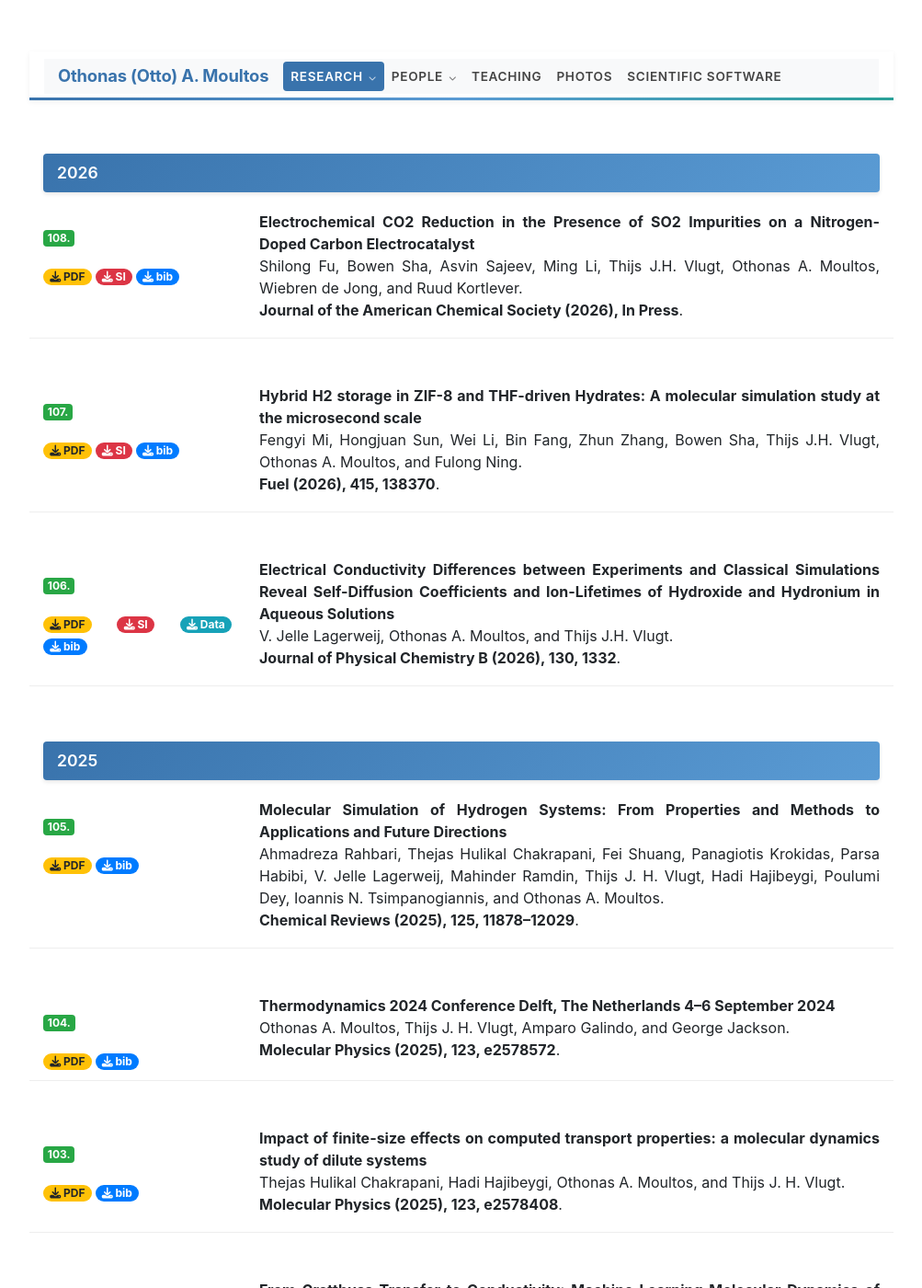
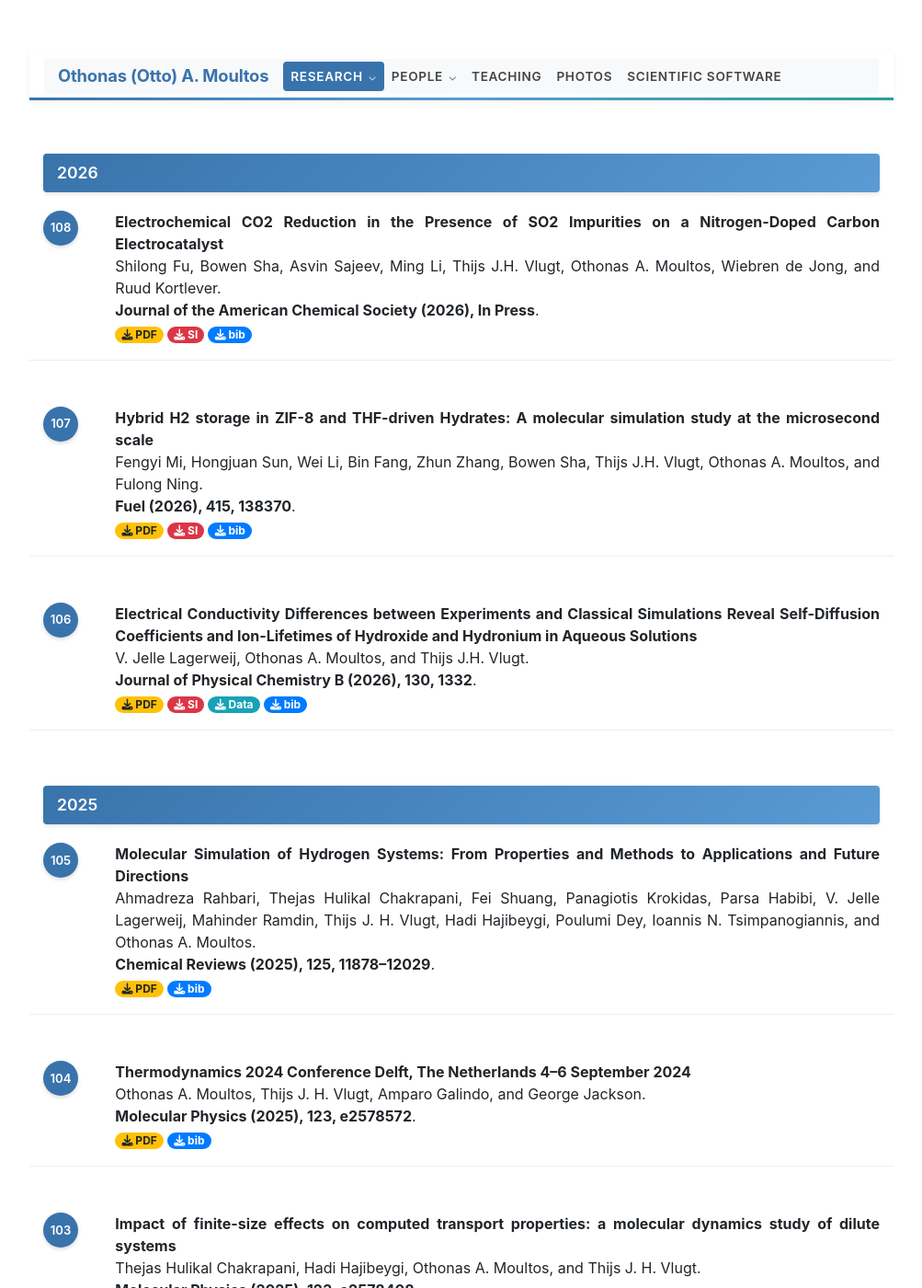
Before and after one commit to omoultosEthTuDelft/web, a Jekyll site: the page built from publications/index.md, in a window 1280 px wide and 1400 px high. Shown: the whole window at 92% size, without its empty margins (138-1141 px from the left). Built offline with Jekyll 4.4.1, drawn with Linux system fonts in a browser that asks for light colours; nearby versions of some CDN libraries; some of the changed text lies outside the part shown.

Commit message:
publicationstyle

```diff
--- a/css/theme.css
+++ b/css/theme.css
@@ -293,6 +293,29 @@ a:visited { color: #3973ac; }
   background-color: #f8f9fa;
 }
 
+/* Publication number circle */
+.pub-number {
+  display: inline-flex;
+  align-items: center;
+  justify-content: center;
+  width: 38px;
+  height: 38px;
+  border-radius: 50%;
+  background: #3973ac;
+  color: #fff;
+  font-size: 0.82rem;
+  font-weight: 600;
+  box-shadow: 0 2px 4px rgba(0,0,0,0.15);
+  margin-bottom: 8px;
+}
+
+.pub-links {
+  margin-top: 6px;
+  display: flex;
+  flex-wrap: wrap;
+  gap: 4px;
+}
+
 /* Footer */
 .site-footer {
   background-color: #f8f9fa;
--- a/publications/index.md
+++ b/publications/index.md
@@ -773,34 +773,28 @@ publications:
 
 <div id="publications-list">
 {% for pub in page.publications %}
-<!-- {% if pub('section')? %}
-<h6><strong>{{pub.title}}</strong></h6>
-{% else %}
- -->&nbsp;
+&nbsp;
 <dl class="row pub-item" data-venue="{{pub.venue}}">
- <dt class="col-sm-3">
-  <h6><span class="badge badge-danger" role="button">{{ pub.label }}</span></h6>
-  <h6><span class="badge badge-success" role="button">{{ pub.number }}</span></h6>
-  <h6><span class="badge badge-danger" role="button">{{ pub.year }}</span></h6>
-  <!-- <h8><span class="badge badge-info" role="button">{{ pub.test }}</span></h8> -->
-  <!-- <br/> -->
-  {% if pub('pdf')? %}<a href="{{ site.url}}/{{ pub.pdf }}" class="badge badge-pill  badge-warning" role="button"><i class="fa fa-download"></i>&nbsp;PDF</a>{% endif %}
-  {% if pub('poster')? %}<a href="{{ site.url}}/{{ pub.poster }}" class="badge badge-pill  badge-info" role="button"><i class="fa fa-download"></i>&nbsp;Poster</a>{% endif %}
-  {% if pub('SI')? %}<a href="{{ site.url}}/{{ pub.SI }}" class="badge badge-pill  badge-danger" role="button"><i class="fa fa-download"></i>&nbsp;SI</a>{% endif %}
-  {% if pub('Data')? %}<a href="{{ site.url}}/{{ pub.Data }}" class="badge badge-pill  badge-info" role="button"><i class="fa fa-download"></i>&nbsp;Data</a>{% endif %}
-  {% if pub('bib')? %}<a href="{{ site.url}}/{{ pub.bib }}" class="badge badge-pill  badge-primary" role="button"><i class="fa fa-download"></i>&nbsp;bib</a>{% endif %}
-  {% if pub('slides')? %}<a href="{{ site.url}}/{{ pub.slides }}" class="badge badge-pill badge-primary" role="button"><i class="fa fa-download"></i>&nbsp;Slides</a>{% endif %}
-  {% if pub('simulGromacs')? %}<a href="{{ site.url}}/{{ pub.simulGromacs }}" class="badge badge-pill badge-dark" role="button"><i class="fa fa-download"></i>&nbsp;GROMACS files</a>{% endif %}
-  {% if pub('simulLammps')? %}<a href="{{ site.url}}/{{ pub.simulLammps }}" class="badge badge-pill badge-dark" role="button"><i class="fa fa-download"></i>&nbsp;LAMMPS files</a>{% endif %}
-  {% if pub('simulBrick')? %}<a href="{{ site.url}}/{{ pub.simulBrick }}" class="badge badge-pill badge-dark" role="button"><i class="fa fa-download"></i>&nbsp;BRICK-CFCMC files</a>{% endif %}
-  {% if pub('simulCaspy')? %}<a href="{{ site.url}}/{{ pub.simulCaspy }}" class="badge badge-pill badge-dark" role="button"><i class="fa fa-download"></i>&nbsp;CasPy source code</a>{% endif %}
-  {% if pub('simulCIF')? %}<a href="{{ site.url}}/{{ pub.simulCIF }}" class="badge badge-pill badge-secondary" role="button"><i class="fa fa-download"></i>&nbsp;CIF files</a>{% endif %}
-	</dt>
-  <dd class="col-sm-9">
-    <strong>{{ pub.title }}</strong> <br> {{ pub.authors }}. <br>  <strong>{{pub.venue}}</strong>.
+ <dt class="col-sm-1">
+  <div class="pub-number">{{ pub.number | remove: "." }}</div>
+ </dt>
+  <dd class="col-sm-11">
+    <strong>{{ pub.title }}</strong> <br> {{ pub.authors }}. <br> <strong>{{pub.venue}}</strong>.
+    <div class="pub-links">
+    {% if pub('pdf')? %}<a href="{{ site.url}}/{{ pub.pdf }}" class="badge badge-pill badge-warning" role="button"><i class="fa fa-download"></i>&nbsp;PDF</a>{% endif %}
+    {% if pub('poster')? %}<a href="{{ site.url}}/{{ pub.poster }}" class="badge badge-pill badge-info" role="button"><i class="fa fa-download"></i>&nbsp;Poster</a>{% endif %}
+    {% if pub('SI')? %}<a href="{{ site.url}}/{{ pub.SI }}" class="badge badge-pill badge-danger" role="button"><i class="fa fa-download"></i>&nbsp;SI</a>{% endif %}
+    {% if pub('Data')? %}<a href="{{ site.url}}/{{ pub.Data }}" class="badge badge-pill badge-info" role="button"><i class="fa fa-download"></i>&nbsp;Data</a>{% endif %}
+    {% if pub('bib')? %}<a href="{{ site.url}}/{{ pub.bib }}" class="badge badge-pill badge-primary" role="button"><i class="fa fa-download"></i>&nbsp;bib</a>{% endif %}
+    {% if pub('slides')? %}<a href="{{ site.url}}/{{ pub.slides }}" class="badge badge-pill badge-primary" role="button"><i class="fa fa-download"></i>&nbsp;Slides</a>{% endif %}
+    {% if pub('simulGromacs')? %}<a href="{{ site.url}}/{{ pub.simulGromacs }}" class="badge badge-pill badge-dark" role="button"><i class="fa fa-download"></i>&nbsp;GROMACS files</a>{% endif %}
+    {% if pub('simulLammps')? %}<a href="{{ site.url}}/{{ pub.simulLammps }}" class="badge badge-pill badge-dark" role="button"><i class="fa fa-download"></i>&nbsp;LAMMPS files</a>{% endif %}
+    {% if pub('simulBrick')? %}<a href="{{ site.url}}/{{ pub.simulBrick }}" class="badge badge-pill badge-dark" role="button"><i class="fa fa-download"></i>&nbsp;BRICK-CFCMC files</a>{% endif %}
+    {% if pub('simulCaspy')? %}<a href="{{ site.url}}/{{ pub.simulCaspy }}" class="badge badge-pill badge-dark" role="button"><i class="fa fa-download"></i>&nbsp;CasPy source code</a>{% endif %}
+    {% if pub('simulCIF')? %}<a href="{{ site.url}}/{{ pub.simulCIF }}" class="badge badge-pill badge-secondary" role="button"><i class="fa fa-download"></i>&nbsp;CIF files</a>{% endif %}
+    </div>
   </dd>
 </dl>
-{% endif %}
 {% endfor %}
 </div>
 
```
